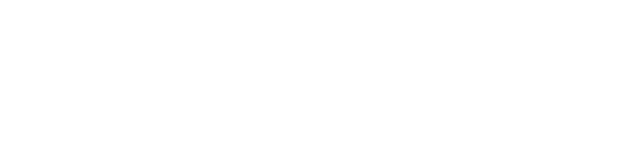
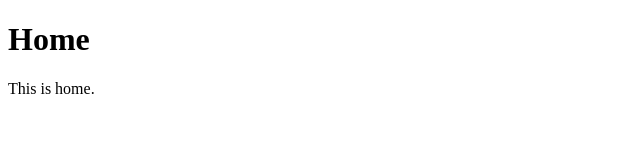
Before and after one commit to eunbiviakwon/gitflow, a plain HTML site: page index.html in a window 1280 px wide. Shown: the whole page, without its empty margins (0-640 px from the left). Drawn offline with Linux system fonts and the light colour scheme.

Commit message:
add h1 and p

```diff
--- a/index.html
+++ b/index.html
@@ -1,5 +1,11 @@
 <!doctype html>
 <html>
-	<head></head>
-	<body></body>
+	<head>
+		<meta charset="utf-8">
+		<title>My homepage progect - Home</title>
+	</head>
+	<body>
+		<h1>Home</h1>
+		<p>This is home.</p>
+	</body>
 </html>
```
